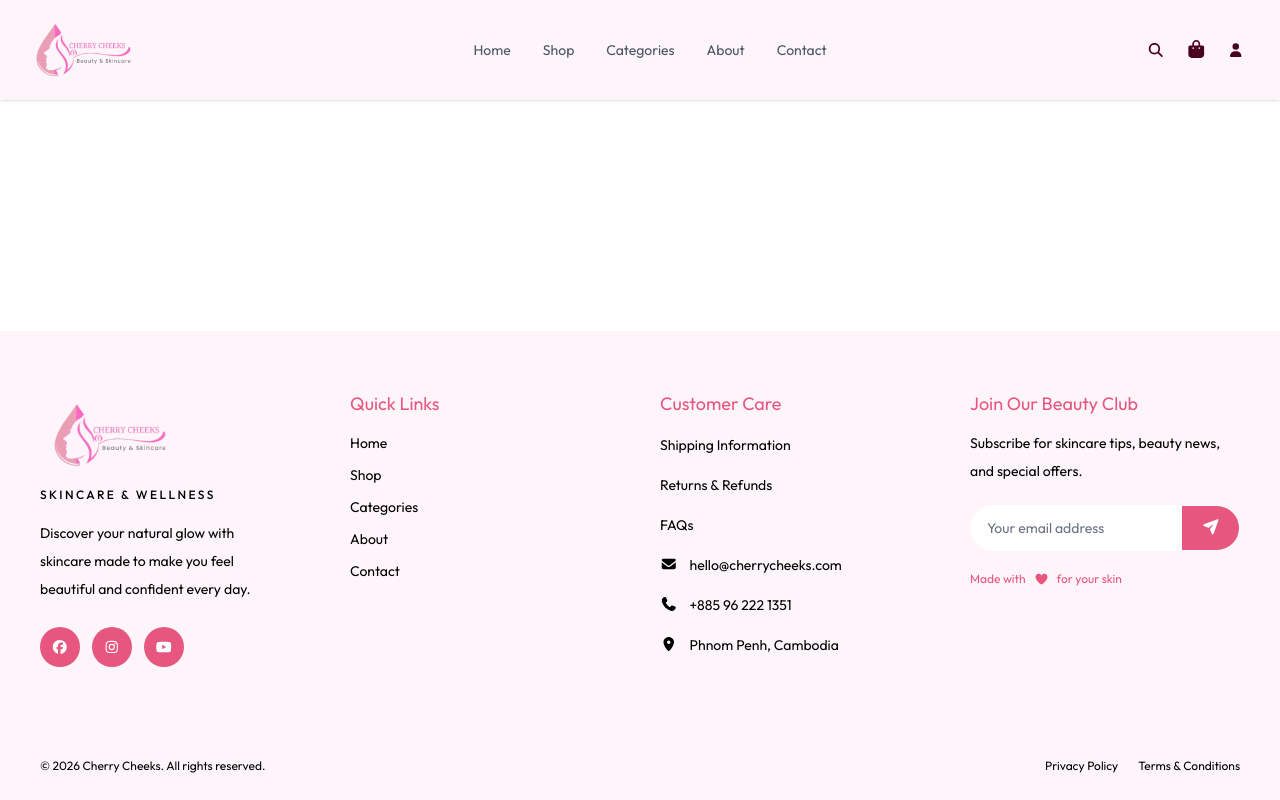
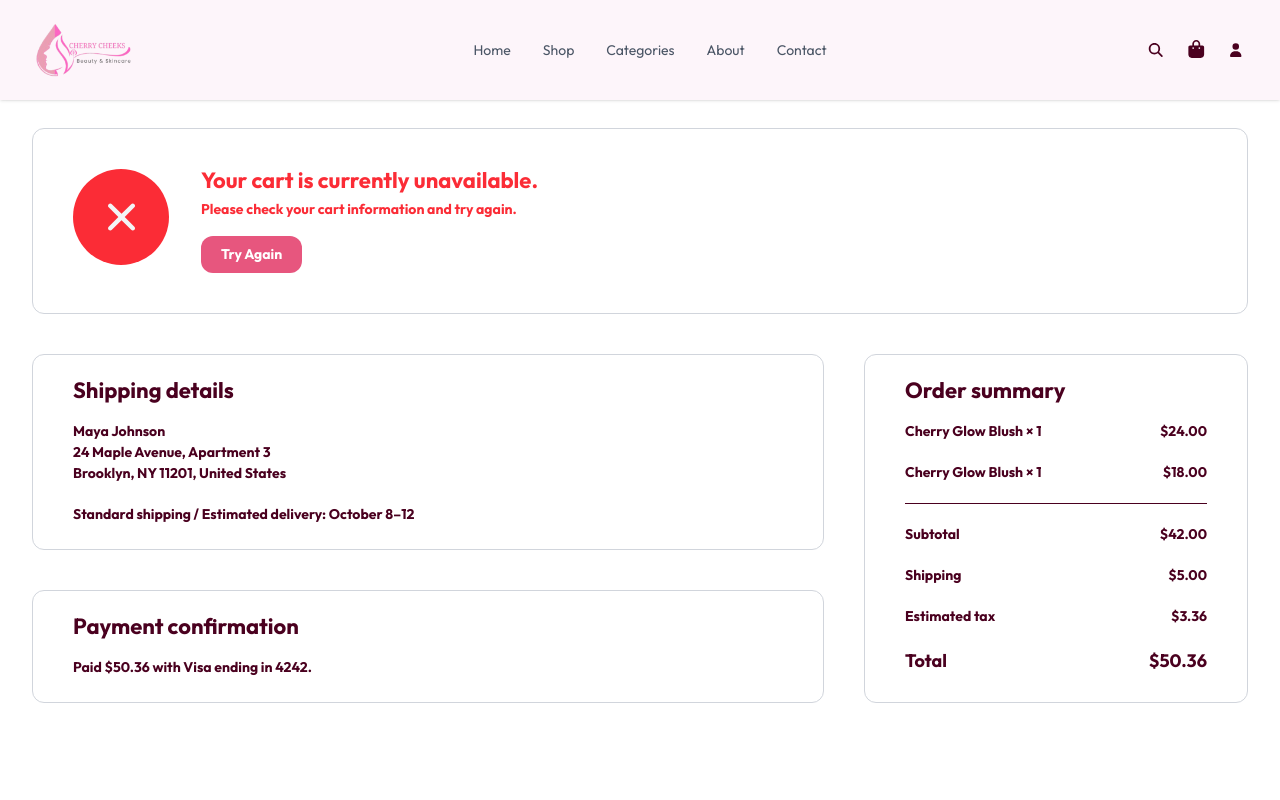
Before and after one commit to Seyhaz-Dev/Cherry-Cheeks-Cosmetics, a React (Vite) app: page /orderFail in a window 1280 px wide. Shown: the top 800 px of the page. Built offline with nearby package versions, Linux system fonts and the light colour scheme.

Commit message:
dome order fail

```diff
--- a/src/App.jsx
+++ b/src/App.jsx
@@ -10,10 +10,7 @@ import Home from './pages/Home'
 import Contact from './pages/Contact'
 import Shop from './pages/Shop'
 import Cart from './pages/Cart'
-
-
 import Checkout from './pages/Checkout'
-
 import Categories from './pages/Categories'
 import ProductDetail from './pages/ProductDetail'
 import Register from './pages/auth/Register'
@@ -50,6 +47,8 @@ function EntryRoute() {
 
   return <Home />
 }
+import OrderFail from './pages/OrderFail'
+
 
 function AppLayout() {
   const location = useLocation()
@@ -85,6 +84,7 @@ function AppLayout() {
             <Route path="products" element={<ProductManagement />} />
 
           </Route>
+          <Route path="/orderFail" element={<OrderFail />} />
         </Routes>
       </main>
 
--- /dev/null
+++ b/src/pages/OrderFail.jsx
@@ -0,0 +1,84 @@
+import { Link } from "react-router-dom";
+import { FontAwesomeIcon } from "@fortawesome/react-fontawesome";
+import { faXmark } from "@fortawesome/free-solid-svg-icons";
+
+function OrderFail() {
+  return (
+    <section className="min-h-screen w-full bg-[var(--color-background)] font-bold">
+      <div className="mx-auto flex w-full max-w-7xl flex-col gap-6 px-4 py-8 sm:px-6 sm:py-10 lg:gap-10 lg:px-8 lg:py-12">
+        <div className="flex w-full flex-col items-center gap-6 rounded-xl border border-gray-300 px-5 py-8 text-center sm:flex-row sm:items-start sm:gap-8 sm:px-8 sm:py-10 sm:text-left lg:px-10">
+          <div className="flex h-16 w-16 shrink-0 items-center justify-center rounded-full bg-red-500 sm:h-20 sm:w-20 lg:h-24 lg:w-24">
+            <FontAwesomeIcon
+              className="text-2xl text-gray-100 sm:text-3xl lg:text-4xl"
+              icon={faXmark}
+            />
+          </div>
+          <div className="flex flex-col gap-2 text-red-500">
+            <h2>Your cart is currently unavailable.</h2>
+            <p>Please check your cart information and try again.</p>
+            <div className="mt-2">
+              <Link
+                to="/cart"
+                className="inline-flex items-center justify-center rounded-xl bg-[var(--color-button)] px-5 py-2 text-[var(--color-white-text)] transition hover:opacity-80"
+              >
+                Try Again
+              </Link>
+            </div>
+          </div>
+        </div>
+
+        <div className="flex w-full flex-col gap-6 lg:flex-row lg:justify-between lg:gap-10">
+          <div className="flex w-full flex-col gap-6 lg:gap-10">
+            <div className="flex w-full flex-col gap-5 rounded-xl border border-gray-300 px-5 py-5 sm:px-8 sm:py-6 lg:px-10">
+              <h2>Shipping details</h2>
+              <p>
+                Maya Johnson <br />
+                24 Maple Avenue, Apartment 3 <br />
+                Brooklyn, NY 11201, United States
+              </p>
+              <span>
+                Standard shipping / Estimated delivery: October 8–12
+              </span>
+            </div>
+
+            <div className="flex w-full flex-col gap-5 rounded-xl border border-gray-300 px-5 py-5 sm:px-8 sm:py-6 lg:px-10">
+              <h2>Payment confirmation</h2>
+              <p>Paid $50.36 with Visa ending in 4242.</p>
+            </div>
+          </div>
+
+          <div className="flex w-full flex-col gap-5 rounded-xl border border-gray-300 px-5 py-5 sm:px-8 sm:py-6 lg:w-96 lg:shrink-0 lg:px-10">
+            <h2>Order summary</h2>
+            <div className="flex justify-between">
+              <p>Cherry Glow Blush × 1</p>
+              <p>$24.00</p>
+            </div>
+            <div className="flex justify-between">
+              <p>Cherry Glow Blush × 1</p>
+              <p>$18.00</p>
+            </div>
+            <hr />
+            <div className="flex justify-between">
+              <p>Subtotal</p>
+              <p>$42.00</p>
+            </div>
+            <div className="flex justify-between">
+              <p>Shipping</p>
+              <p>$5.00</p>
+            </div>
+            <div className="flex justify-between">
+              <p>Estimated tax</p>
+              <p>$3.36</p>
+            </div>
+            <span className="flex justify-between text-[18px]">
+              <p>Total</p>
+              <p>$50.36</p>
+            </span>
+          </div>
+        </div>
+      </div>
+    </section>
+  );
+}
+
+export default OrderFail;
```
